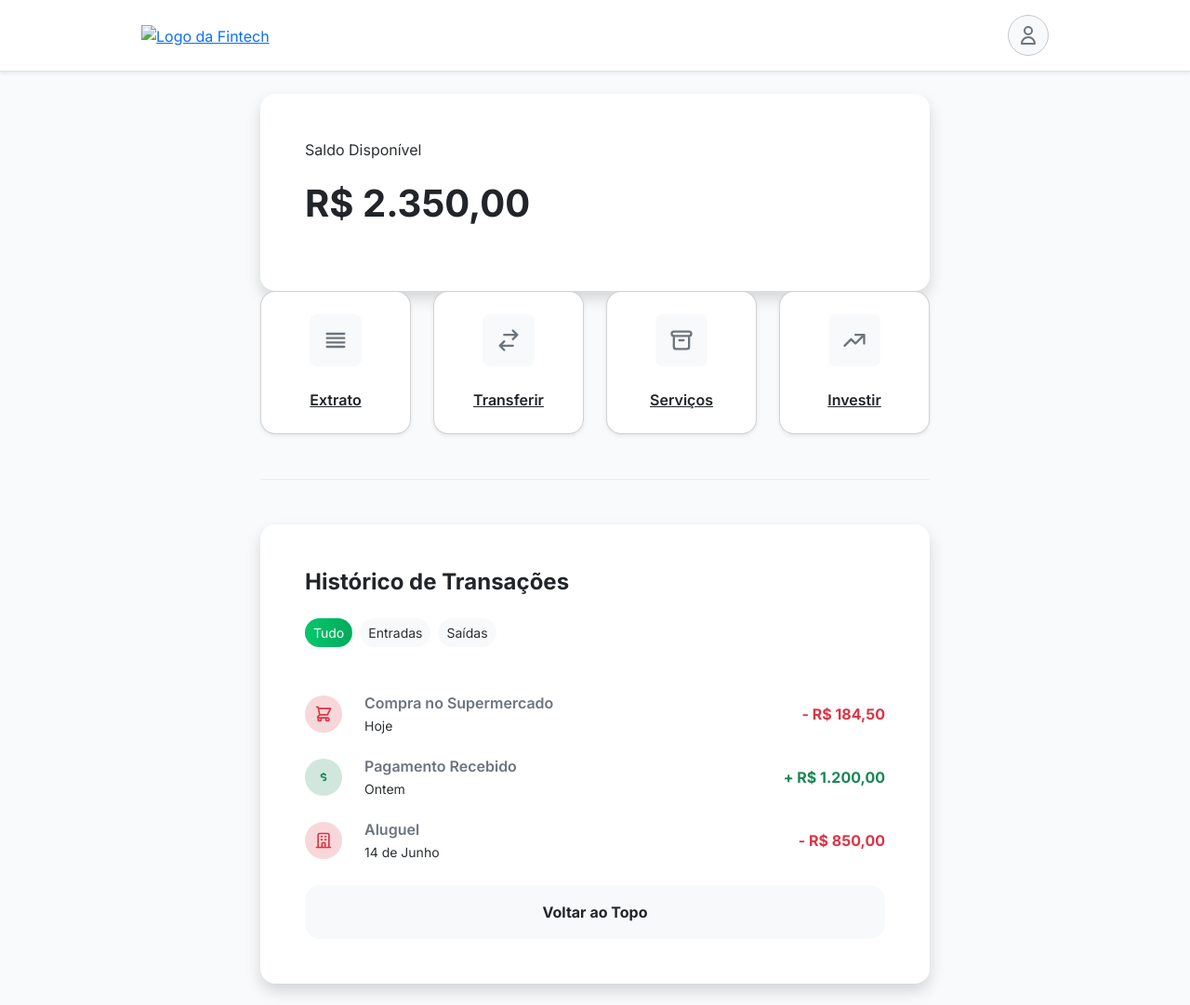
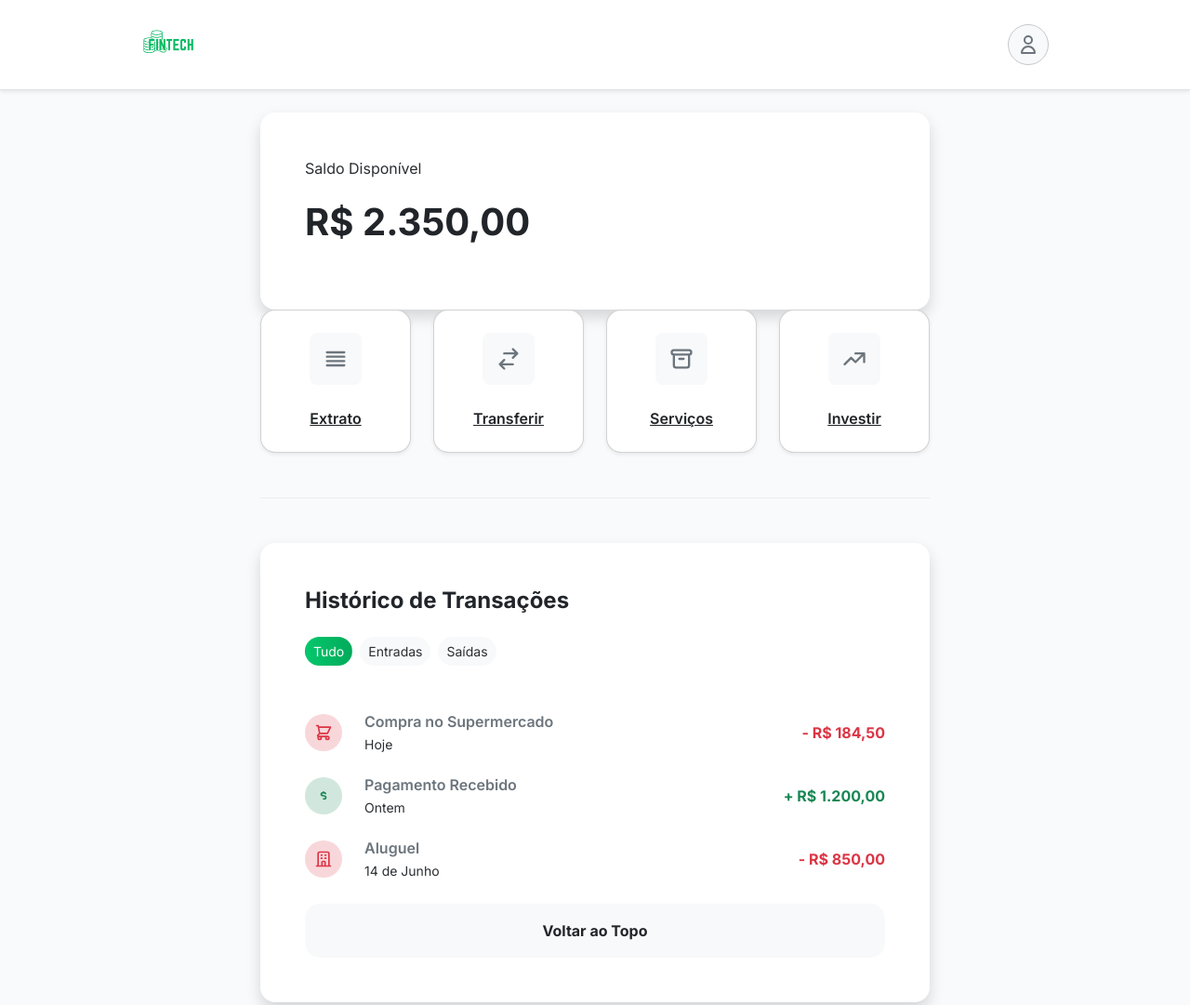
Before and after one commit to marcoslayber/fintechfiapmarcoslayber, a plain HTML site: page index.html in a window 1280 px wide. Shown: the top 1081 px of the page at 93% size. Drawn offline with nearby package versions, Linux system fonts and the light colour scheme; a script that the page names is missing.

Commit message:
index.html

```diff
--- a/index.html
+++ b/index.html
@@ -14,7 +14,7 @@
 
     <header class="bg-white shadow-sm border-bottom sticky-top" style="--bs-bg-opacity: .9;">
         <div class="container mx-auto max-w-4xl px-4 px-sm-6 px-lg-8 py-3 d-flex justify-content-between align-items-center">
-            <a href="#dashboard"><img src="SEGUNDO_LOGOTIPO_FINTECH-removebg-preview.png" alt="Logo da Fintech" class="h-16" style="height: 64px;" /></a>
+            <a href="#dashboard"><img src="LOGO_FINTECH_PROTOTIPO-removebg-preview.png" alt="Logo da Fintech" class="h-16" style="height: 64px;" /></a>
 
             <div class="d-flex align-items-center justify-content-center rounded-circle bg-light border border-secondary-subtle" style="width: 44px; height: 44px; cursor: pointer;">
                 <svg xmlns="http://www.w3.org/2000/svg" class="h-6 w-6 text-secondary" style="width: 24px; height: 24px;" fill="none" viewBox="0 0 24 24" stroke="currentColor" stroke-width="2">
```
